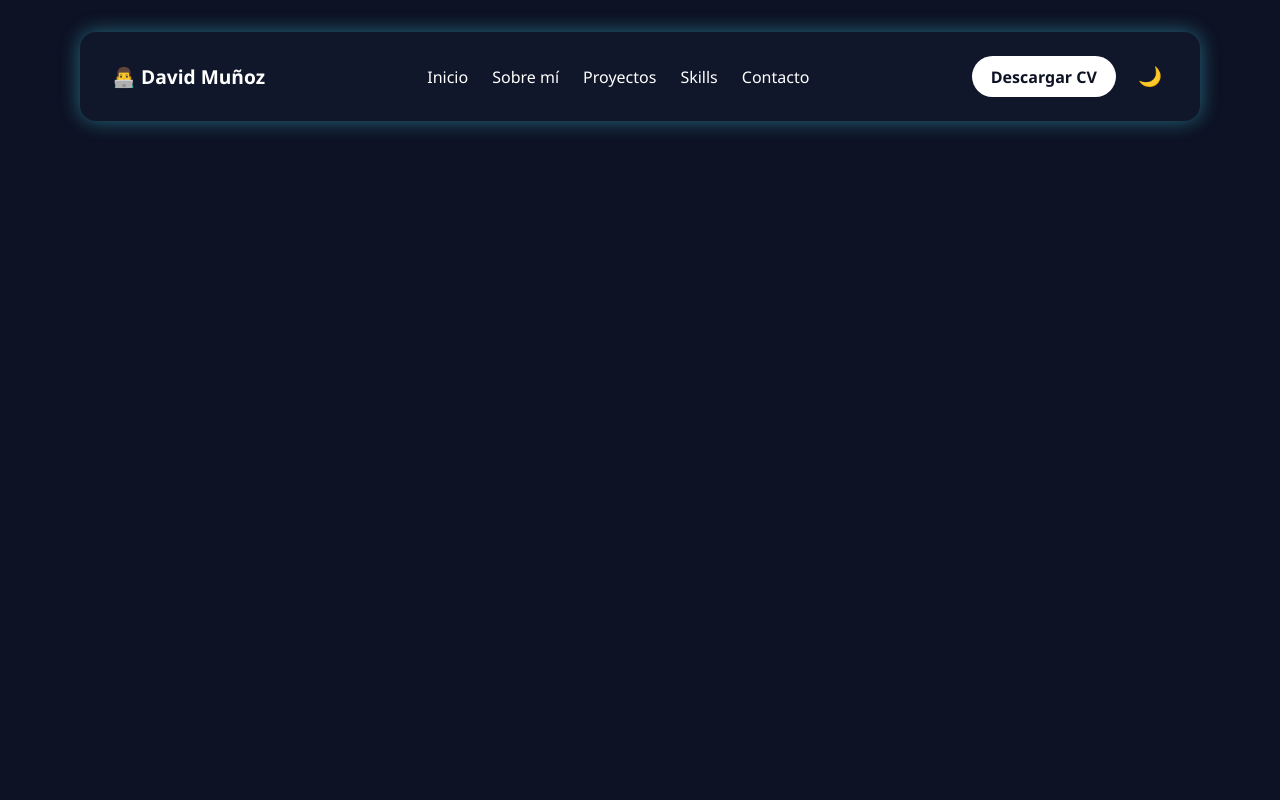
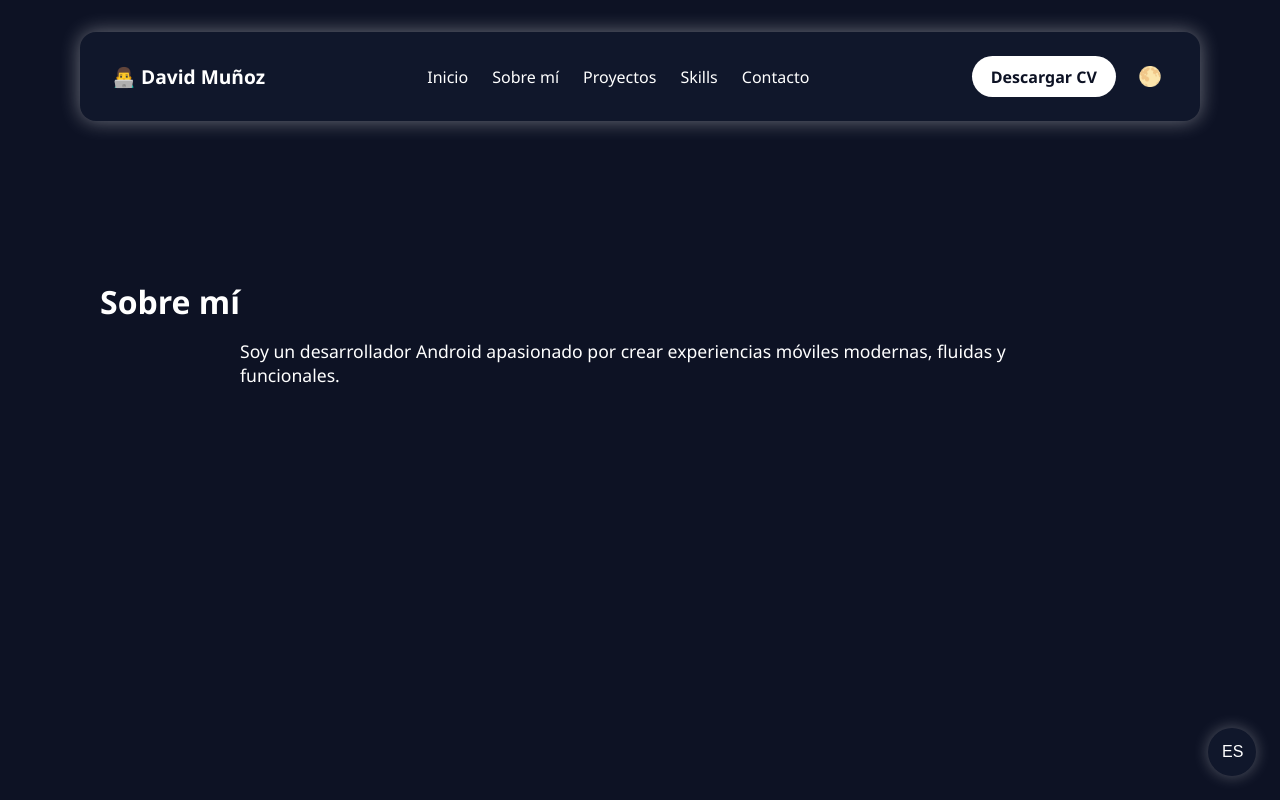
Before and after one commit to DaZo20/my-portfolio, a plain HTML site: page index.html in a window 1280 px wide. Shown: the top 800 px of the page. Drawn offline with Linux system fonts and the light colour scheme.

Commit message:
added languages and sections prototype

```diff
--- a/index.html
+++ b/index.html
@@ -1,30 +1,79 @@
 <!DOCTYPE html>
 <html lang="es">
   <head>
-  <meta charset="UTF-8">
-  <meta name="viewport" content="width=device-width, initial-scale=1.0">
+    <meta charset="UTF-8" />
+    <meta name="viewport" content="width=device-width, initial-scale=1.0" />
     <title>David Muñoz Olaya - Android Developer</title>
-  <link rel="stylesheet" href="styles/style.css">
+    <link rel="stylesheet" href="styles/style.css" />
   </head>
   <body>
     <header class="navbar">
-    <div class="logo">👨‍💻 David Muñoz</div>
+      <div class="logo" data-lang="logo">👨‍💻 David Muñoz</div>
 
       <nav class="nav-links">
         <ul>
-        <li><a href="#inicio">Inicio</a></li>
-        <li><a href="#sobremi">Sobre mí</a></li>
-        <li><a href="#proyectos">Proyectos</a></li>
-        <li><a href="#skills">Skills</a></li>
-        <li><a href="#contacto">Contacto</a></li>
+          <li><a href="#inicio" data-lang="nav-inicio">Inicio</a></li>
+          <li><a href="#sobremi" data-lang="nav-sobremi">Sobre mí</a></li>
+          <li><a href="#proyectos" data-lang="nav-proyectos">Proyectos</a></li>
+          <li><a href="#skills" data-lang="nav-skills">Skills</a></li>
+          <li><a href="#contacto" data-lang="nav-contacto">Contacto</a></li>
         </ul>
       </nav>
 
       <div class="actions">
-      <a href="CV-DavidMunoz.pdf" class="btn" target="_blank">Descargar CV</a>
+        <a
+          href="CV-DavidMunoz.pdf"
+          class="btn"
+          target="_blank"
+          data-lang="descargar-cv"
+          >Descargar CV</a
+        >
         <button class="mode-toggle">🌙</button>
       </div>
     </header>
+
+    <!-- Secciones -->
+    <section id="sobremi">
+      <h1 data-lang="sobremi-titulo">Sobre mí</h1>
+      <p data-lang="sobremi-texto">
+        Soy un desarrollador Android apasionado por crear experiencias móviles
+        modernas, fluidas y funcionales.
+      </p>
+    </section>
+
+    <section id="proyectos">
+      <h2 data-lang="proyectos-titulo">Proyectos</h2>
+      <!-- Aquí irán tus tarjetas de proyectos -->
+    </section>
+
+    <section id="skills">
+      <h2 data-lang="skills-titulo">Skills</h2>
+      <ul>
+        <li>Kotlin / Java</li>
+        <li>Android Studio</li>
+        <li>Jetpack Compose</li>
+        <li>MVVM / Clean Architecture</li>
+        <li>Firebase, Retrofit, Room</li>
+      </ul>
+    </section>
+
+    <section id="contacto">
+      <h2 data-lang="contacto-titulo">Contacto</h2>
+      <p data-lang="contacto-texto">
+        Puedes contactarme a través de
+        <a href="mailto:tuemail@example.com">tuemail@example.com</a>
+      </p>
+    </section>
+
+    <div id="language-selector">
+      <div class="lang-options">
+        <button class="lang-option" data-lang-btn="ca">CA</button>
+        <button class="lang-option" data-lang-btn="es">ES</button>
+        <button class="lang-option" data-lang-btn="en">EN</button>
+      </div>
+    </div>
+
     <script src="scripts/scripts.js"></script>
+    <script src="scripts/lang.js"></script>
   </body>
 </html>
--- /dev/null
+++ b/scripts/lang.js
@@ -0,0 +1,122 @@
+const translations = {
+  es: {
+    logo: "👨‍💻 David Muñoz",
+    "nav-inicio": "Inicio",
+    "nav-sobremi": "Sobre mí",
+    "nav-proyectos": "Proyectos",
+    "nav-skills": "Skills",
+    "nav-contacto": "Contacto",
+    "descargar-cv": "Descargar CV",
+    "sobremi-titulo": "Sobre mí",
+    "sobremi-texto":
+      "Soy un desarrollador Android apasionado por crear experiencias móviles modernas, fluidas y funcionales.",
+    "proyectos-titulo": "Proyectos",
+    "skills-titulo": "Skills",
+    "contacto-titulo": "Contacto",
+    "contacto-texto":
+      "Puedes contactarme a través de <a href='mailto:tuemail@example.com'>tuemail@example.com</a>",
+  },
+  en: {
+    logo: "👨‍💻 David Muñoz",
+    "nav-inicio": "Home",
+    "nav-sobremi": "About Me",
+    "nav-proyectos": "Projects",
+    "nav-skills": "Skills",
+    "nav-contacto": "Contact",
+    "descargar-cv": "Download CV",
+    "sobremi-titulo": "About Me",
+    "sobremi-texto":
+      "I’m an Android developer passionate about building modern, smooth and functional mobile experiences.",
+    "proyectos-titulo": "Projects",
+    "skills-titulo": "Skills",
+    "contacto-titulo": "Contact",
+    "contacto-texto":
+      "You can reach me at <a href='mailto:tuemail@example.com'>tuemail@example.com</a>",
+  },
+  ca: {
+    logo: "👨‍💻 David Muñoz",
+    "nav-inicio": "Inici",
+    "nav-sobremi": "Sobre mi",
+    "nav-proyectos": "Projectes",
+    "nav-skills": "Habilitats",
+    "nav-contacto": "Contacte",
+    "descargar-cv": "Descarrega CV",
+    "sobremi-titulo": "Sobre mi",
+    "sobremi-texto":
+      "Sóc un desenvolupador Android apassionat per crear experiències mòbils modernes, fluïdes i funcionals.",
+    "proyectos-titulo": "Projectes",
+    "skills-titulo": "Habilitats",
+    "contacto-titulo": "Contacte",
+    "contacto-texto":
+      "Pots contactar amb mi a través de <a href='mailto:tuemail@example.com'>tuemail@example.com</a>",
+  },
+};
+
+function changeLanguage(lang) {
+  const elements = document.querySelectorAll("[data-lang]");
+  elements.forEach((el) => {
+    const key = el.getAttribute("data-lang");
+    if (translations[lang] && translations[lang][key]) {
+      el.innerHTML = translations[lang][key];
+    }
+  });
+  localStorage.setItem("lang", lang);
+}
+
+document.addEventListener("DOMContentLoaded", () => {
+  const savedLang = localStorage.getItem("lang") || "es";
+  changeLanguage(savedLang);
+  updateCurrentLangLabel(savedLang);
+  updateLanguageButtons(savedLang);
+
+  document.querySelectorAll(".lang-option").forEach((button) => {
+    button.addEventListener("click", () => {
+      const lang = button.getAttribute("data-lang-btn");
+      if (lang && translations[lang]) {
+        changeLanguage(lang);
+        updateCurrentLangLabel(lang);
+        updateLanguageButtons(lang);
+      }
+    });
+  });
+});
+
+function updateCurrentLangLabel(lang) {
+  const label = document.getElementById("current-lang");
+  if (label) {
+    label.textContent = lang.toUpperCase();
+  }
+}
+
+function updateLanguageButtons(currentLang) {
+  const container = document.querySelector(".lang-options");
+  const buttons = Array.from(container.querySelectorAll(".lang-option"));
+
+  buttons.forEach((btn) => {
+    btn.style.display = "inline";
+    btn.style.pointerEvents = "auto";
+  });
+
+  const selectedButton = buttons.find(
+    (btn) => btn.getAttribute("data-lang-btn") === currentLang
+  );
+
+  if (selectedButton) {
+    container.prepend(selectedButton);
+
+    if (!languageSelector.classList.contains("expanded")) {
+      selectedButton.style.pointerEvents = "none";
+    }
+  }
+}
+
+
+const languageSelector = document.getElementById("language-selector");
+
+languageSelector.addEventListener("mouseenter", () => {
+  languageSelector.classList.add("expanded");
+});
+
+languageSelector.addEventListener("mouseleave", () => {
+  languageSelector.classList.remove("expanded");
+});
--- a/scripts/scripts.js
+++ b/scripts/scripts.js
@@ -16,7 +16,7 @@ function toggleDarkMode() {
 
 // Actualiza el ícono del botón según el modo
 function updateToggleIcon(button, isDark) {
-  button.textContent = isDark ? '☀️' : '🌙';
+  button.textContent = isDark ? '☀️' : '🌕';
 }
 
 // Aplica el modo guardado (si existe)
--- a/styles/style.css
+++ b/styles/style.css
@@ -18,7 +18,7 @@ body {
   margin-top: 2rem;
   margin-left: 5rem;
   margin-right: 5rem;
-  box-shadow: 0 0 20px rgba(77, 234, 255, 0.4);
+  box-shadow: 0 0 20px rgba(255, 255, 255, 0.4);
 }
 
 /* Logo */
@@ -99,3 +99,126 @@ body {
 .dark-mode .btn:hover {
   background-color: #333;
 }
+
+section {
+  padding: 100px 20px;
+  min-height: 100vh;
+  scroll-margin-top: 80px;
+  background-color: #0d1224;
+  color: white;
+  margin: 2rem 5rem;
+  transition: background-color 0.3s, color 0.3s;
+}
+
+section h2, section h1 {
+  font-size: 2rem;
+  margin-bottom: 1rem;
+}
+
+section p, section ul {
+  font-size: 1.1rem;
+  max-width: 800px;
+  margin: 0 auto;
+}
+
+.dark-mode section {
+  background-color: #e5e5e5;
+  color: #0d1224;
+  box-shadow: 0 0 20px rgba(255, 255, 255, 0.4);
+}
+
+html {
+  scroll-behavior: smooth;
+}
+
+/* Selector de idioma moderno */
+#language-selector {
+  position: fixed;
+  bottom: 1.5rem;
+  right: 1.5rem;
+  background-color: #10172b;
+  border-radius: 50%;
+  box-shadow: 0 0 15px rgba(255, 255, 255, 0.3);
+  z-index: 1000;
+  cursor: pointer;
+  transition: all 0.3s ease;
+  width: 3rem;
+  height: 3rem;
+  display: flex;
+  align-items: center;
+  justify-content: center;
+  overflow: hidden;
+}
+
+#language-selector.expanded {
+  width: auto;
+  height: auto;
+  border-radius: 2rem;
+  padding: 0.5rem 0.8rem;
+}
+
+#language-selector #current-lang {
+  font-size: 1rem;
+  color: white;
+  pointer-events: none;
+  display: flex;
+  align-items: center;
+  justify-content: center;
+  min-width: 2rem;
+  height: 2rem;
+  text-align: center;
+  flex-shrink: 0;
+}
+
+
+#language-selector .lang-options {
+  display: flex;
+  align-items: center;
+  gap: 0.5rem;
+  margin-left: 0.5rem;
+}
+
+
+#language-selector .lang-option {
+  background: transparent;
+  border: none;
+  color: white;
+  font-size: 1rem;
+  cursor: pointer;
+  width: 2rem;
+  height: 2rem;
+  text-align: center;
+  display: none;
+}
+
+#language-selector.expanded .lang-option {
+  display: inline;
+}
+
+/* Dark mode */
+.dark-mode #language-selector {
+  background-color: #e5e5e5;
+  box-shadow: 0 0 20px rgba(0, 0, 0, 0.3);
+}
+
+.dark-mode #language-selector #current-lang {
+  color: #0d1224;
+}
+
+.dark-mode #language-selector .lang-option {
+  color: #0d1224;
+}
+
+#language-selector:not(.expanded) .lang-option {
+  position: absolute;
+  top: 50%;
+  left: 50%;
+  transform: translate(-50%, -50%);
+  opacity: 0;
+  pointer-events: none;
+}
+
+#language-selector:not(.expanded) .lang-option:first-child {
+  opacity: 1;
+  pointer-events: auto;
+}
```
Also changed, not shown: assets/photo.jpeg (added). Lines whose indentation alone changed are shown as unchanged.
